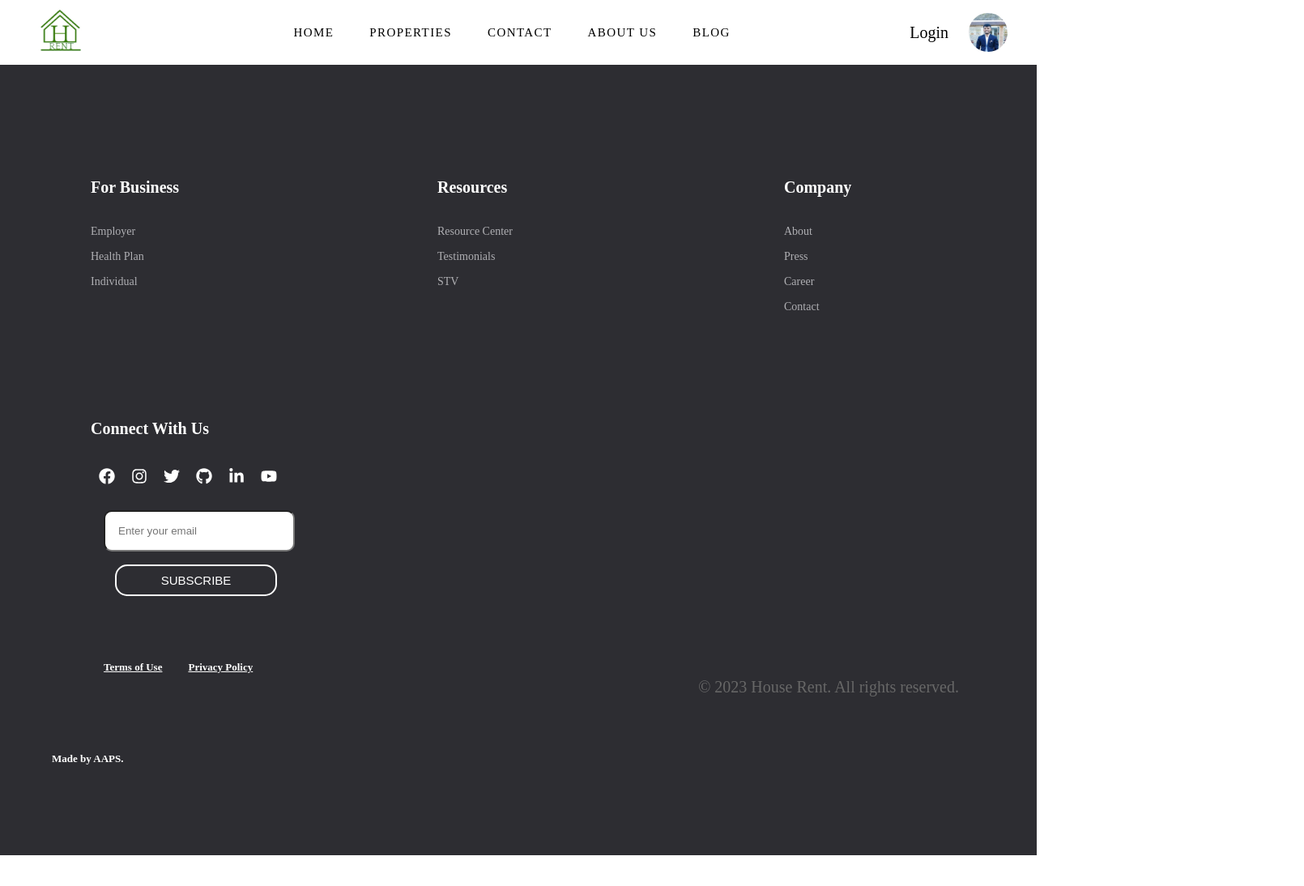
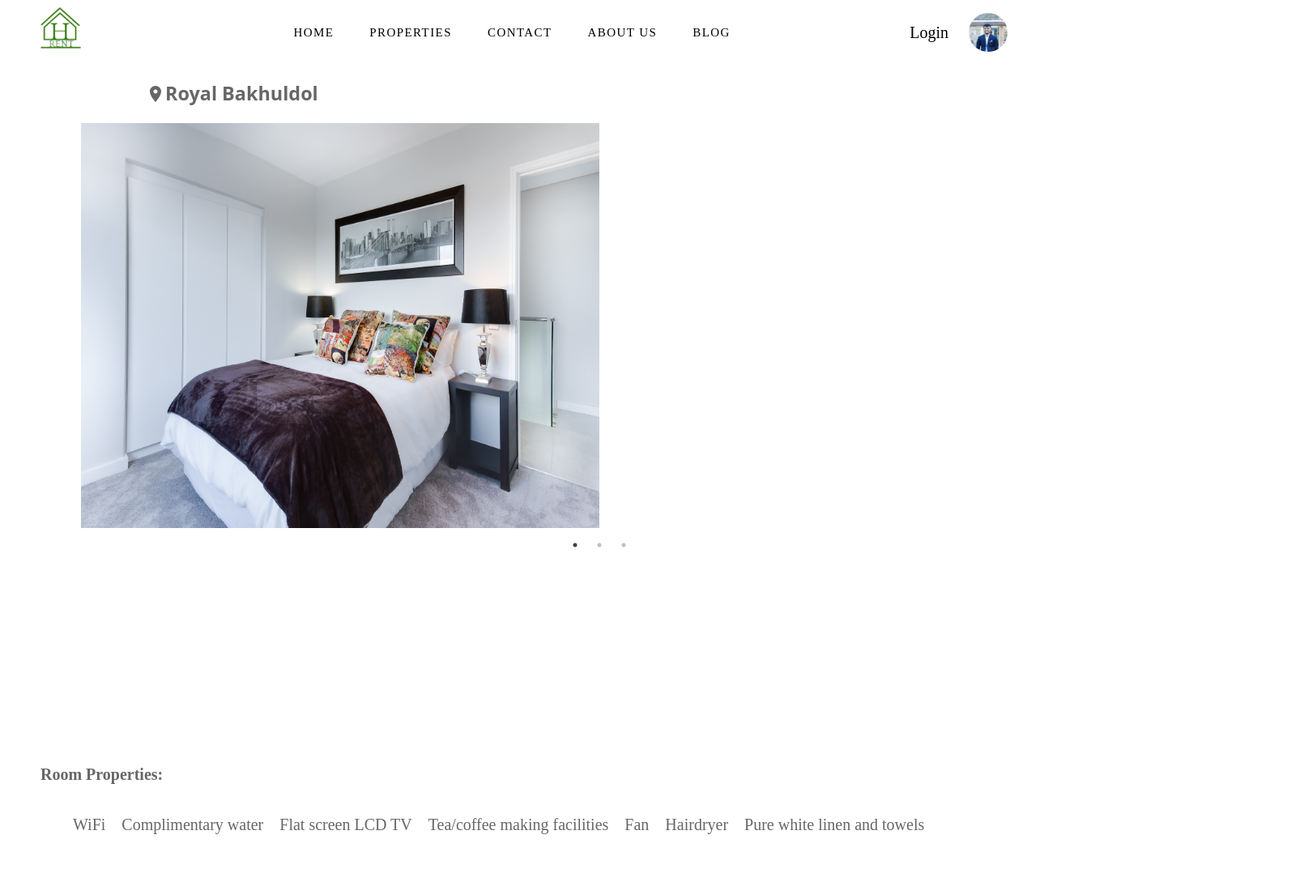
Before and after one commit to phirojshah/House-Rent, a React (Create React App) app: page /Roomdescription in a window 1280 px wide. Shown: the top 1094 px of the page at 81% size, 1610 px wide, since content can reach past the window. Before the commit the page ends 1056 px from the top, so only its background shows below. Built offline with nearby package versions, Linux system fonts and the light colour scheme; grey boxes are pictures that could not be loaded.

Commit message:
added rent map location and pages

```diff
--- a/package.json
+++ b/package.json
@@ -3,10 +3,15 @@
   "version": "0.1.0",
   "private": true,
   "dependencies": {
+    "@emotion/react": "^11.10.6",
+    "@emotion/styled": "^11.10.6",
+    "@mui/icons-material": "^5.11.11",
+    "@mui/material": "^5.11.15",
     "@reduxjs/toolkit": "^1.9.3",
     "@testing-library/jest-dom": "^5.16.5",
     "@testing-library/react": "^13.4.0",
     "@testing-library/user-event": "^14.4.3",
+    "google-maps": "^4.3.3",
     "react": "^18.2.0",
     "react-dom": "^18.2.0",
     "react-icon": "^1.0.0",
--- a/src/App.js
+++ b/src/App.js
@@ -9,6 +9,7 @@ import Footer from "./Components/Footer";
 import Signup from "./Components/Signup";
 import AboutUs from "./Components/AboutUs";
 import ContactUs from "./Components/ContactUs";
+import Roomdescription from "./Components/Roomdescription";
 
 function App() {
   return (
@@ -20,6 +21,7 @@ function App() {
         <Route path="/SignUp" element={<Signup />} />
         <Route path="/AboutUs" element={<AboutUs />} />
         <Route path="/Contact" element={<ContactUs />} />
+        <Route path="/Roomdescription" element={<Roomdescription />} />
       </Routes>
       <Footer />
     </div>
--- a/src/Components/Nav.js
+++ b/src/Components/Nav.js
@@ -5,7 +5,9 @@ import { NavLink } from "react-router-dom";
 function Nav() {
   return (
     <Container>
-      <Logo src="/images/logo.jpg " />
+      <NavLink to="/">
+        <Logo src="/images/logo.jpg " />
+      </NavLink>
       <NavMenu>
         <NavLink to="/">
           <span> HOME</span>
--- a/src/Components/RoomLocation.js
+++ b/src/Components/RoomLocation.js
@@ -1,6 +1,7 @@
 import React from "react";
 import styled from "styled-components";
-
+import Roomdescription from "./Roomdescription";
+import { NavLink } from "react-router-dom";
 function Viewers() {
   return (
     <>
@@ -13,19 +14,24 @@ function Viewers() {
       </Text>
       <Container>
         <Wrap>
-          <img src="/images/slide-img1.jpg" alt="viewerImg" />
+          <img src="/images/slide-img3.jpg" alt="viewerImg" />
+          <NavLink to="/Roomdescription">Learn More</NavLink>
         </Wrap>
         <Wrap>
           <img src="/images/slide-img2.jpg" alt="viewerImg" />
+          <NavLink to="/Roomdescription">Learn More</NavLink>
         </Wrap>
         <Wrap>
           <img src="/images/slide-img3.jpg" alt="viewerImg" />
+          <NavLink to="/Roomdescription">Learn More</NavLink>
         </Wrap>
         <Wrap>
           <img src="/images/slide-img5.jpg" alt="viewerImg" />
+          <NavLink to="/Roomdescription">Learn More</NavLink>
         </Wrap>
         <Wrap>
           <img src="/images/slide.img4.jpg" alt="viewerImg" />
+          <NavLink to="/Roomdescription">Learn More</NavLink>
         </Wrap>
       </Container>
     </>
--- /dev/null
+++ b/src/Components/Roomdescription.js
@@ -0,0 +1,81 @@
+import React from "react";
+import Slider from "react-slick";
+import "slick-carousel/slick/slick.css";
+import "slick-carousel/slick/slick-theme.css";
+import "./roomdescription.css";
+import LocationOnIcon from "@mui/icons-material/LocationOn";
+
+function Roomdescription() {
+  const settings = {
+    dots: true,
+    infinite: true,
+    speed: 500,
+    slidesToShow: 1,
+    slidesToScroll: 1,
+  };
+  return (
+    <>
+      <div className="Location_icon">
+        <LocationOnIcon />
+        <h3 className="Location_text">Royal Bakhuldol</h3>
+      </div>
+      <div className="image_container">
+        <div className="image_container">
+          <Slider {...settings}>
+            <div>
+              <img className="photo" src="/images/slide-img1.jpg" />
+            </div>
+            <div>
+              <img className="photo" src="/images/slide-img2.jpg" />
+            </div>
+            <div>
+              <img className="photo" src="/images/slide-img3.jpg" />
+            </div>
+          </Slider>
+        </div>
+
+        <div className="info">
+          <h4>Room Properties:</h4>
+          <ul className="property-list">
+            <li>WiFi</li>
+            <li>Complimentary water</li>
+            <li>Flat screen LCD TV</li>
+            <li>Tea/coffee making facilities</li>
+            <li>Fan</li>
+            <li>Hairdryer</li>
+            <li>Pure white linen and towels</li>
+          </ul>
+        </div>
+        <div className="google_maps">
+          <iframe
+            src="https://www.google.com/maps/embed?pb=!1m18!1m12!1m3!1d3535.0824114269662!2d85.53373409746754!3d27.62196417997669!2m3!1f0!2f0!3f0!3m2!1i1024!2i768!4f13.1!3m3!1m2!1s0x39eb09dc051b9583%3A0xa6ac86eef12c596f!2sBhakundol%20Khaja%20ghar!5e0!3m2!1sen!2snp!4v1680262911899!5m2!1sen!2snp"
+            width="400"
+            height="300"
+            style={{ border: "0" }}
+            allowFullScreen=""
+            loading="lazy"
+            referrerPolicy="no-referrer-when-downgrade"
+          ></iframe>
+        </div>
+        <div className="description">
+          <h1>
+            All our guestrooms are elegantly furnished with handmade furniture
+            include luxury en-suite facilities with complimentary amenities
+            pack, flat screen LCD TV, tea/coffee making facilities, fan,
+            hairdryer and the finest pure white linen and towels. All our
+            guestrooms are elegantly furnished with handmade furniture include
+            luxury en-suite facilities with complimentary amenities pack, flat
+            screen LCD TV, tea/coffee making facilities, fan, hairdryer and the
+            finest pure white linen and towels. All our guestrooms are elegantly
+            furnished with handmade furniture include luxury en-suite facilities
+            with complimentary amenities pack, flat screen LCD TV, tea/coffee
+            making facilities, fan, hairdryer and the finest pure white linen
+            and towels.
+          </h1>
+        </div>
+      </div>
+    </>
+  );
+}
+
+export default Roomdescription;
--- a/src/Components/Signup.css
+++ b/src/Components/Signup.css
@@ -1,28 +1,12 @@
-/* body {
-  background-image: url("background.png");
-  background-size: cover;
-  background-position: center;
-}
-
-.signup {
-  display: flex;
-  align-items: center;
-  justify-content: flex-start;
-  width: 100%;
-  height: 100%;
-  padding: 20px;
-} */
-
-
-
-
 .login-link{
   justify-content: center;
-    padding-left: 235px;
+  padding-left: 300px;
   margin-top: 20px;
+  text-decoration: none;
+  color: green;
 }
 .already_account{
-  padding-left: 170px;
+padding-left: 230px;
 margin-top: 20px;
 }
 
@@ -33,7 +17,7 @@
   margin-top: 20px;
   position: relative;
 }
-  .login-link {
+.login-link a{
   color: green;
   text-decoration: none;
 }
--- a/src/Components/Signup.js
+++ b/src/Components/Signup.js
@@ -3,7 +3,6 @@ import "./Signup.css";
 import { NavLink } from "react-router-dom";
 function Signup() {
   return (
-    <>
     <div className="wrapper">
       <div className="title">Sign Up</div>
       <form action="#">
@@ -41,7 +40,6 @@ function Signup() {
         </div>
       </form>
     </div>
-    </>
   );
 }
 
--- /dev/null
+++ b/src/Components/roomdescription.css
@@ -0,0 +1,64 @@
+.Location_icon{
+    display:flex;
+    align-items: center;
+    padding-left: 180px;
+  }
+
+  .image_container{
+    margin-left: 50px;
+    height: 50%;
+    width: 100%;
+    padding-bottom: 250px;
+  }
+
+  .photo{
+    width: 50%;
+    height: 500px;
+    display: inline-block;
+  }
+
+  .google_maps{
+    display: inline-block;
+    width: 50%;
+    margin-left: 20px;
+    height: 500px;
+  }
+
+  .description{
+    font-family:Georgia, 'Times New Roman', Times, serif;
+    font-size: 8px;
+    display: flex;
+    flex-direction: column;
+    margin-top: 30px;
+  }
+
+  .info{
+    margin-top: 10px;
+    display: flex;
+    flex-direction: column;
+  }
+
+  .property-list {
+    display: flex;
+    flex-direction: row;
+    flex-wrap: wrap;
+    margin-top: 10px;
+  }
+
+  .property-list li {
+    list-style: none;
+    margin-right: 20px;
+  }
+
+  .Location_text{
+    font-family: 'Open Sans', sans-serif;
+  }
+
+  .google_maps{
+    display: flex;
+    flex-direction: column;
+    height: 40%;
+    padding-bottom: 0;
+    padding-left: 900px;
+
+  }
```
Also changed, not shown: 1 other file (tests, documents, lock files or other folders). Lines whose indentation alone changed are shown as unchanged.
